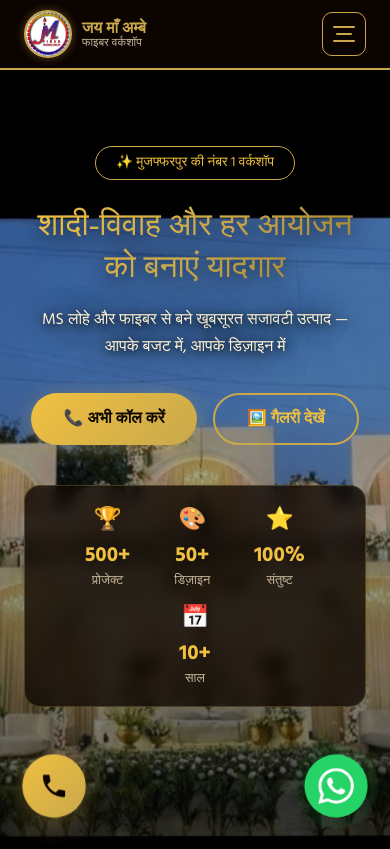
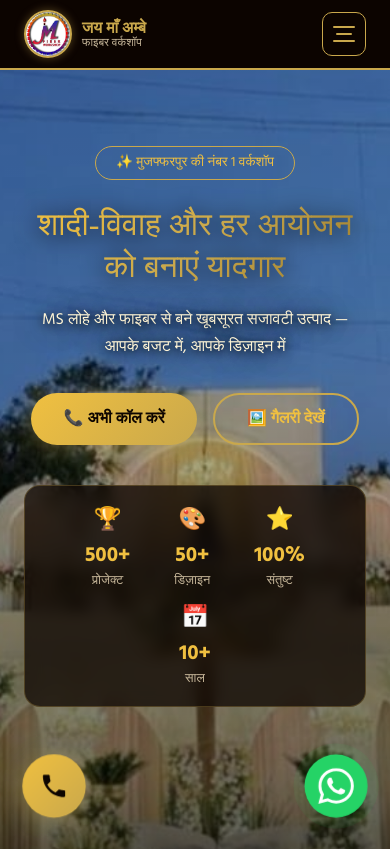
Before and after one commit to Surja2003/Jai-Maa-Ambe-Fiber-Workshop, a React (Vite) app: page / in a window 390 px wide. Shown: the top 849 px of the page. Built offline with nearby package versions, Linux system fonts and the light colour scheme; a web font is replaced by a local one.

Commit message:
fix: mobile hero - img height 160vh + top -30vh to hide dark sky, show wedding stage

```diff
--- a/src/index.css
+++ b/src/index.css
@@ -32,16 +32,24 @@ body {
   object-position: center center;
 }
 
-/* Mobile: separate optimized layout */
+/* ── MOBILE: Separate optimized layout ── */
 @media (max-width: 767px) {
   .hero-section {
     padding-top: 78px !important;
     justify-content: flex-start !important;
   }
 
-  /* Show wedding stage (lower portion) instead of dark sky */
+  /*
+   * Make the img taller than the section (160vh) and push it UP (-30vh).
+   * The section has overflow:hidden so only the visible portion shows.
+   * This cuts off the dark sky (top ~18%) and shows only the wedding stage.
+   * object-fit:cover keeps the image sharp — no stretch, no blur.
+   */
   .hero-bg-img {
-    object-position: center 65% !important;
+    height: 160vh !important;
+    top: -30vh !important;
+    bottom: auto !important;
+    object-position: center center !important;
   }
 }
 
```
